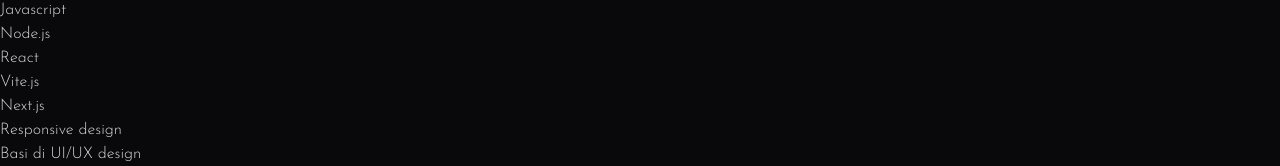
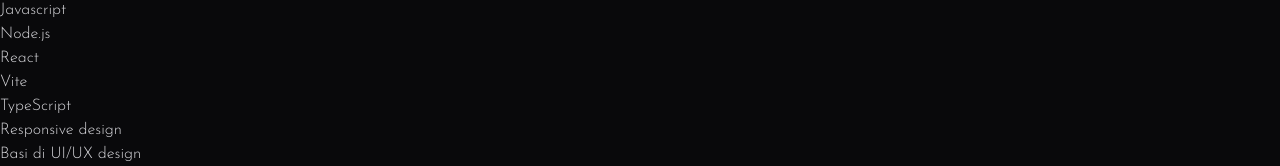
Before and after one commit to chiarabis/portfolio, a React (Vite) app: page /about-me in a window 1280 px wide. Shown: the part 850-1016 px from the top of the page. Built offline with nearby package versions, Linux system fonts and the light colour scheme.

Commit message:
Add files via upload

```diff
--- a/src/components/AboutSection.jsx
+++ b/src/components/AboutSection.jsx
@@ -13,8 +13,8 @@
           <li>Javascript</li>
           <li>Node.js</li>
           <li>React</li>
-          <li>Vite.js</li>
-          <li>Next.js</li>
+          <li>Vite</li>
+          <li>TypeScript</li>
           <li>Responsive design</li>
           <li>Basi di UI/UX design</li>
         </ul>
@@ -91,7 +91,7 @@
             Ora è la mia passione ed ciò in cui voglio dare il meglio di me stessa.<br/>
             Ho iniziato il mio percorso studiando da autodidatta (il web è una risorsa infinita);
             poi ho deciso di seguire un corso più strutturato e ho realizzato progetti lavorando in particolare
-            con Javascript, React, Tailwind CSS, Node.js, Next.js e altre librerie. Sono sempre entusiasta di imparare
+            con Javascript, React, Tailwind CSS, Node.js, TypeScript e altre librerie. Sono sempre entusiasta di imparare
             nuove tecnologie ed espandere le mie conoscenze.
           </p>
 
--- a/src/components/SkillSection.jsx
+++ b/src/components/SkillSection.jsx
@@ -19,7 +19,7 @@
         { name: 'Html e Css', percentage: 100 },
         { name: 'Javascript', percentage: 100 },
         { name: 'React', percentage: 100 },
-        { name: 'Typescript', percentage: 80 },
+        { name: 'TypeScript', percentage: 80 },
         { name: 'Vite', percentage: 100 },
         { name: 'Node.js', percentage: 50 },
         { name: 'Tailwind CSS', percentage: 100 },
```
